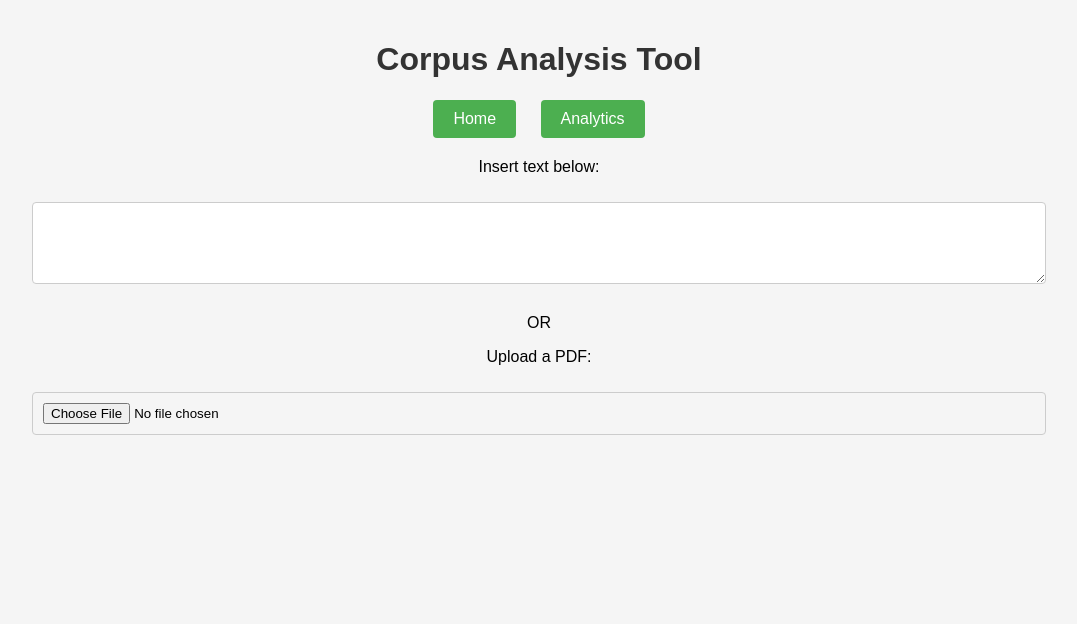
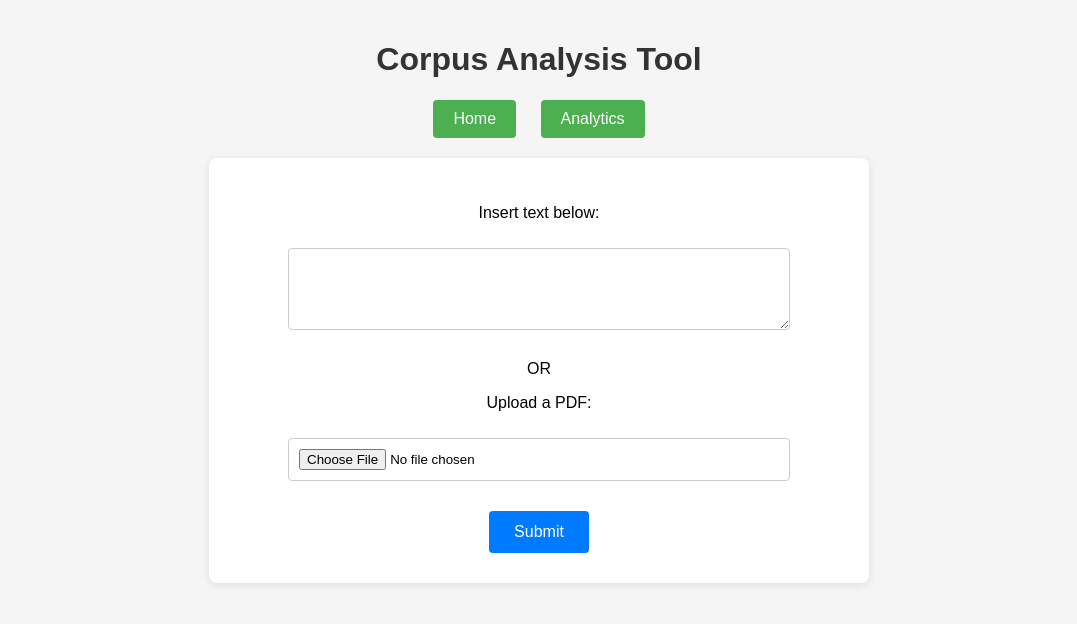
Before and after one commit to Luke5hao/corpus-tool, a Django app: page / in a window 1280 px wide. Shown: the top 624 px of the page, without its empty margins (101-1178 px from the left). Run offline with Django 4.2, Linux system fonts and the light colour scheme.

Commit message:
change styling, add submit button

```diff
--- a/myproject/home/static/css/style.css
+++ b/myproject/home/static/css/style.css
@@ -5,8 +5,15 @@ body {
     margin: 0;
     padding: 20px;
 }
-h1 { color: #333; }
-nav { margin: 20px 0; }
+
+h1 {
+    color: #333;
+}
+
+nav {
+    margin: 20px 0;
+}
+
 nav a {
     display: inline-block;
     margin: 0 10px;
@@ -17,7 +24,20 @@ nav a {
     border-radius: 4px;
     transition: background-color 0.3s ease;
 }
-nav a:hover { background-color: #45a049; }
+
+nav a:hover {
+    background-color: #45a049;
+}
+
+form {
+    max-width: 600px;
+    margin: 20px auto;
+    background: #fff;
+    padding: 30px;
+    border-radius: 8px;
+    box-shadow: 0 2px 8px rgba(0,0,0,0.1);
+}
+
 textarea, input[type="file"] {
     width: 80%;
     padding: 10px;
@@ -25,3 +45,20 @@ textarea, input[type="file"] {
     border: 1px solid #ccc;
     border-radius: 4px;
 }
+
+input[type="submit"] {
+    display: inline-block;
+    padding: 12px 25px;
+    background-color: #007BFF;
+    color: #fff;
+    font-size: 16px;
+    border: none;
+    border-radius: 4px;
+    cursor: pointer;
+    transition: background-color 0.3s ease;
+    margin-top: 20px;
+}
+
+input[type="submit"]:hover {
+    background-color: #0056b3;
+}
--- a/myproject/home/templates/home/index.html
+++ b/myproject/home/templates/home/index.html
@@ -12,10 +12,15 @@
         <a href="#">Home</a>
         <a href="#">Analytics</a>
     </nav>
-    <p>Insert text below:</p>
-    <textarea rows="4" cols="50"></textarea>
-    <p>OR</p>
-    <p>Upload a PDF:</p>
-    <input type="file" accept="application/pdf" />
+    <form method="post" enctype="multipart/form-data">
+        {% csrf_token %}
+        <p>Insert text below:</p>
+        <textarea name="text" rows="4" cols="50"></textarea>
+        <p>OR</p>
+        <p>Upload a PDF:</p>
+        <input type="file" name="pdf_file" accept="application/pdf" />
+        <br/>
+        <input type="submit" value="Submit">
+    </form>
 </body>
 </html>
```
